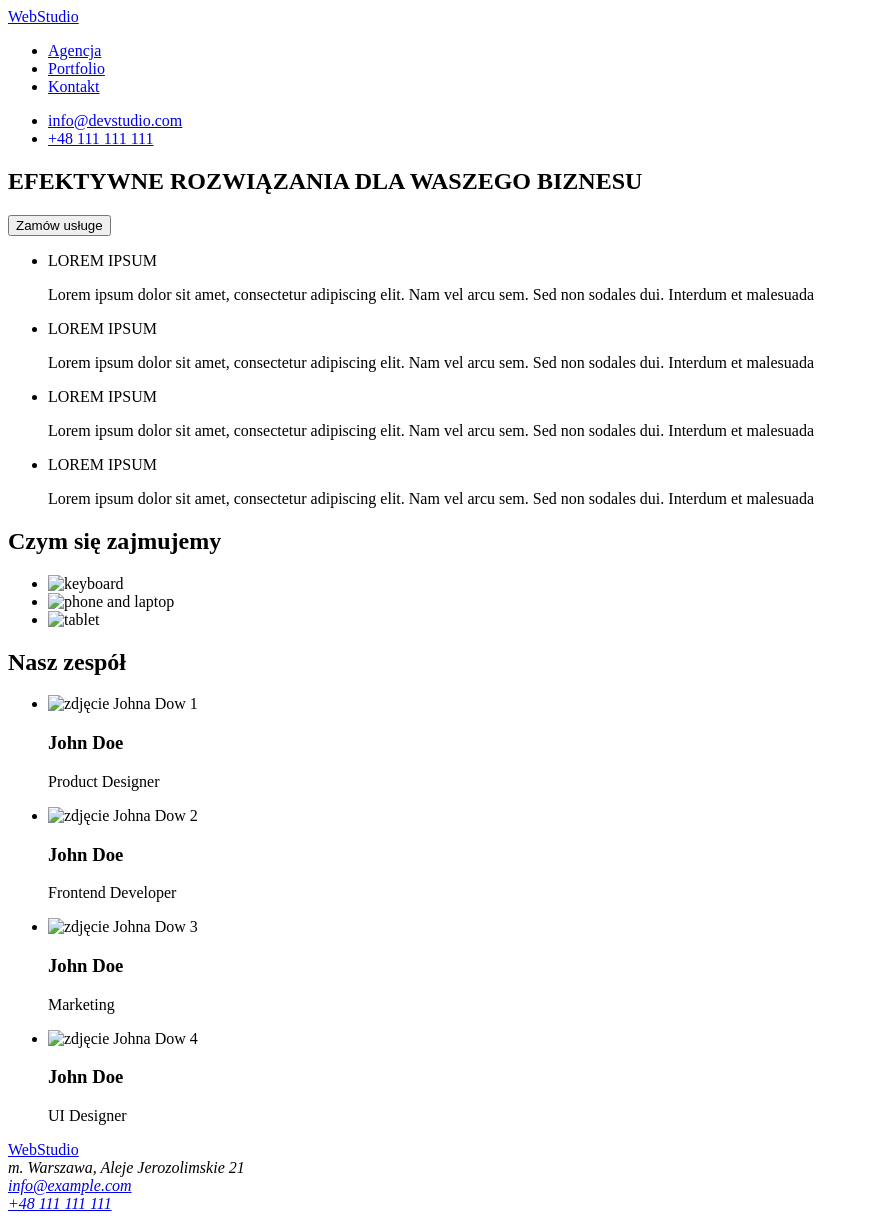
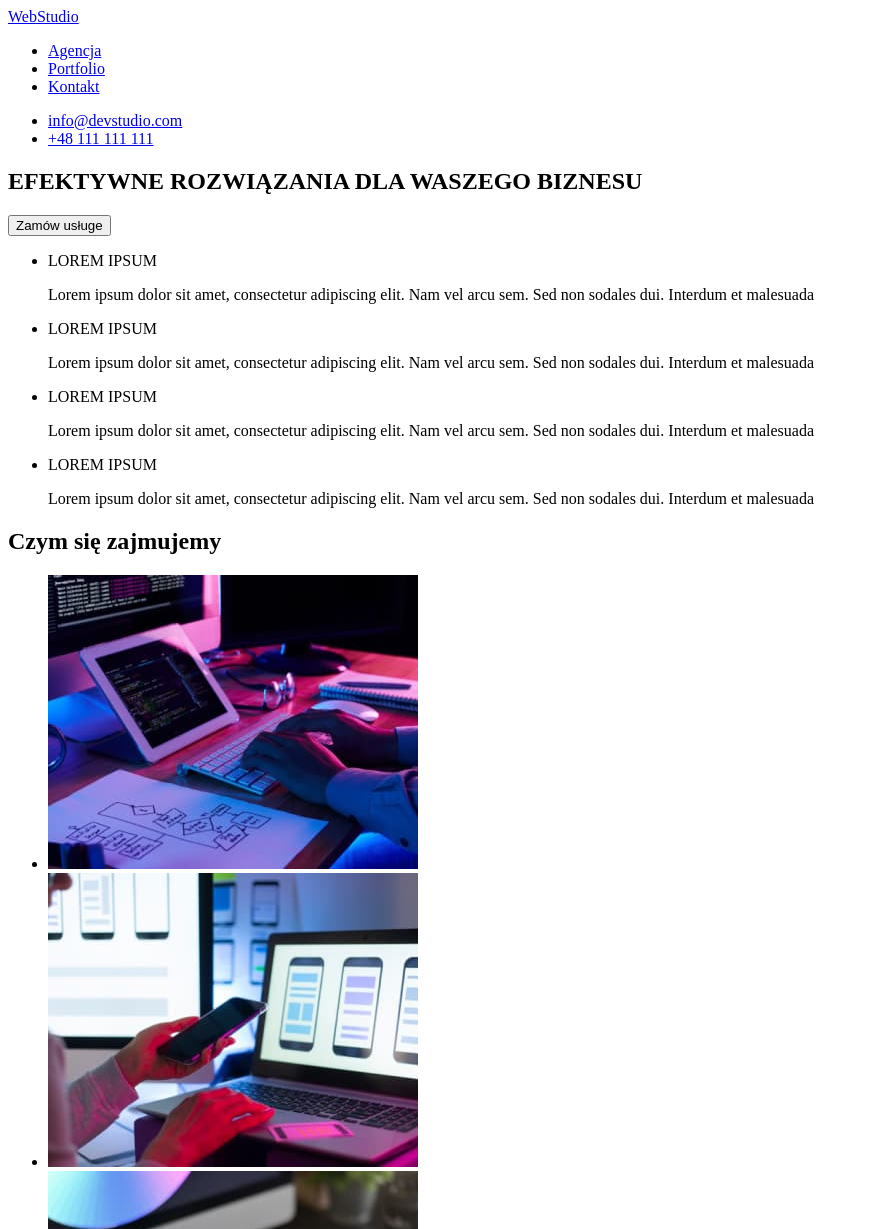
Before and after one commit to szkic/goit-markup-hw-01, a plain HTML site: page index.html in a window 1280 px wide. Shown: the top 1229 px of the page, without its empty margins (0-869 px from the left). Drawn offline with Linux system fonts and the light colour scheme; the site is published under a folder, as on GitHub Pages, so addresses that start at the root find nothing.

Commit message:
changed photo adress

```diff
--- a/index.html
+++ b/index.html
@@ -56,9 +56,9 @@
     <section>
         <h2>Czym się zajmujemy</h2>
         <ul>
-            <li><img src="/images/keyboard1.jpg" alt="keyboard" width="370" height="294"></li>
-            <li><img src="/images/phone_laptop2.jpg" alt="phone and laptop" width="370" height="294"></li>
-            <li><img src="/images/tablet3.jpg" alt="tablet" width="370" height="294"></li>
+            <li><img src="images/keyboard1.jpg" alt="keyboard" width="370" height="294"></li>
+            <li><img src="images/phone_laptop2.jpg" alt="phone and laptop" width="370" height="294"></li>
+            <li><img src="images/tablet3.jpg" alt="tablet" width="370" height="294"></li>
         </ul>
     </section>
 
@@ -67,22 +67,22 @@
         <h2>Nasz zespół</h2>
         <ul>
             <li>
-                <img src="/images/team/John_Doe_1.jpg" alt="zdjęcie Johna Dow 1" width="270" height="260">
+                <img src="images/team/John_Doe_1.jpg" alt="zdjęcie Johna Dow 1" width="270" height="260">
                 <h3>John Doe</h3>
                 <p>Product Designer</p>
             </li>
             <li>
-                <img src="/images/team/John_Doe_2.jpg" alt="zdjęcie Johna Dow 2" width="270" height="260">
+                <img src="images/team/John_Doe_2.jpg" alt="zdjęcie Johna Dow 2" width="270" height="260">
                 <h3>John Doe</h3>
                 <p>Frontend Developer</p>
             </li>
             <li>
-                <img src="/images/team/John_Doe_3.jpg" alt="zdjęcie Johna Dow 3" width="270" height="260">
+                <img src="images/team/John_Doe_3.jpg" alt="zdjęcie Johna Dow 3" width="270" height="260">
                 <h3>John Doe</h3>
                 <p>Marketing</p>
             </li>
             <li>
-                <img src="/images/team/John_Doe_4.jpg" alt="zdjęcie Johna Dow 4" width="270" height="260">
+                <img src="images/team/John_Doe_4.jpg" alt="zdjęcie Johna Dow 4" width="270" height="260">
                 <h3>John Doe</h3>
                 <p>UI Designer</p>
             </li>
```
